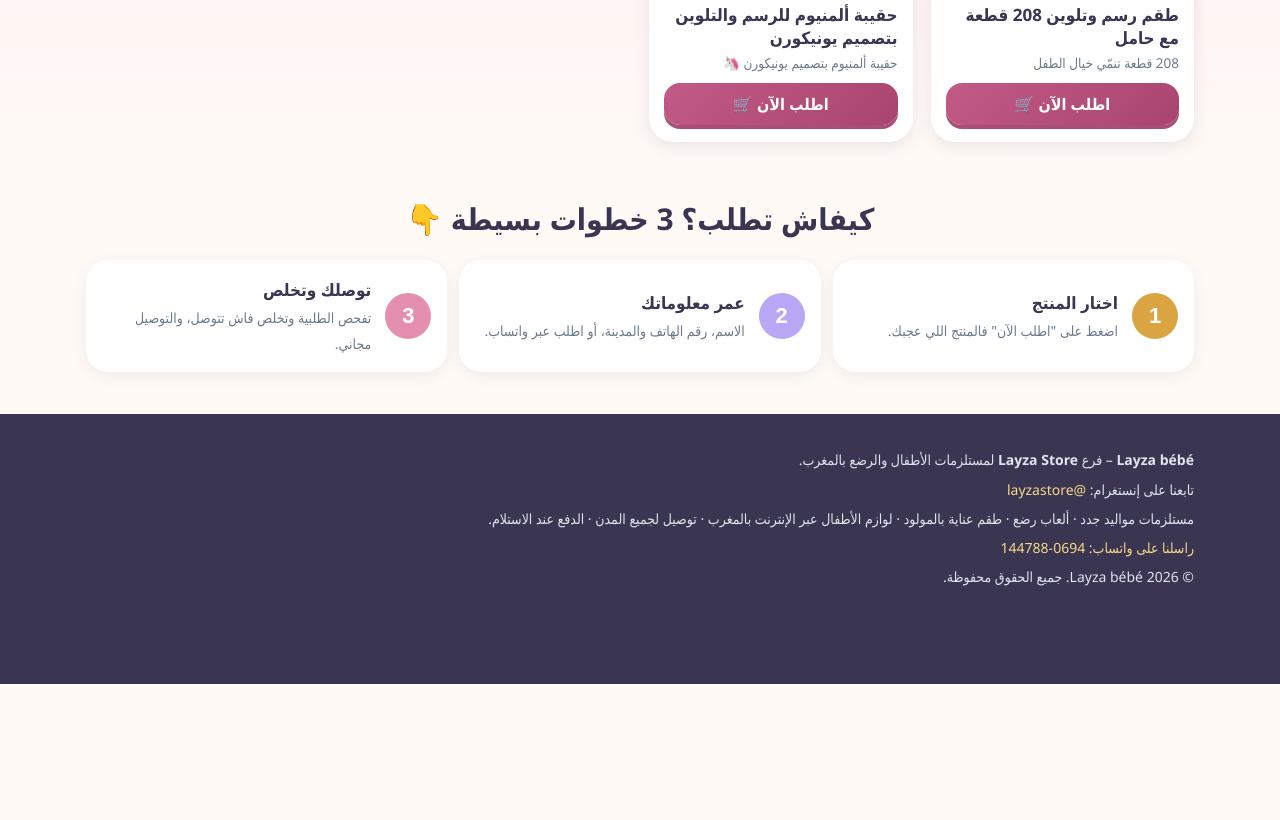
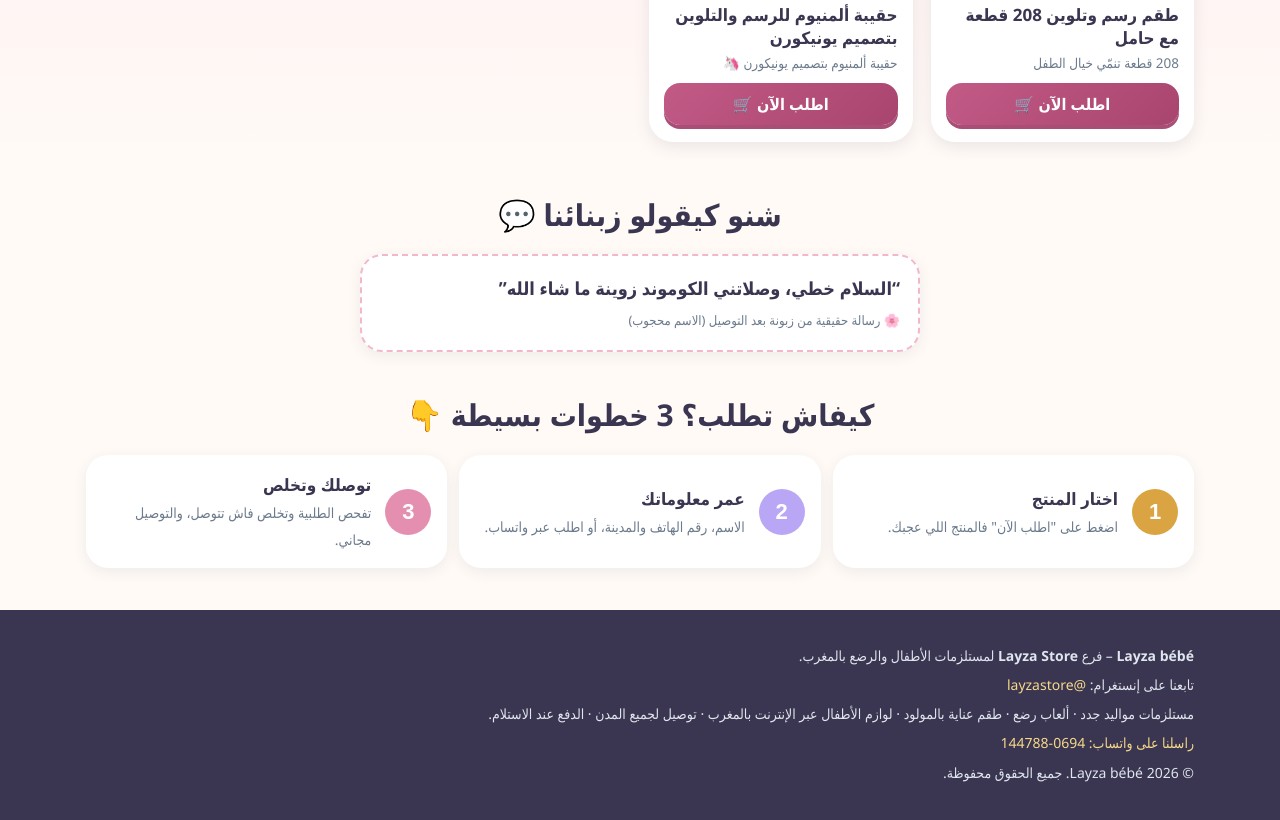
Before and after one commit to layzabebe/layzabebe.github.io, a plain HTML site: page index.html in a window 1280 px wide. Shown: the part 3513-4333 px from the top of the page. Before the commit the page ends 4197 px from the top, so only its background shows below. Drawn offline with Linux system fonts and the light colour scheme; a web font is replaced by a local one.

Commit message:
Add real customer testimonial section
Co-Authored-By: Claude Sonnet 5.5 <noreply@anthropic.com>
Claude-Session: https://claude.ai/code/session_01Jv5m5ZKEkUf8cJUCyeFTju

```diff
--- a/index.html
+++ b/index.html
@@ -80,6 +80,10 @@ header img{width:auto;height:44px}
 .btn{margin-top:auto;display:block;width:100%;border:0;cursor:pointer;background:linear-gradient(135deg,#C25A86,#A8456F);color:#fff;font-weight:800;font-size:16px;font-family:inherit;padding:10px;border-radius:16px;box-shadow:0 4px 0 #A94E75;transition:transform .12s,box-shadow .12s}
 .btn:active{transform:translateY(3px);box-shadow:0 1px 0 #A94E75}
 /* steps */
+.reviews{padding:30px 0 4px}.reviews .ttl{font-size:clamp(22px,5vw,30px);font-weight:800;text-align:center;margin-bottom:14px}
+.rv{background:#fff;border-radius:22px;padding:18px;box-shadow:0 4px 14px rgba(45,58,74,.08);border:2px dashed var(--pink);max-width:560px;margin:0 auto}
+.rv q{display:block;font-size:18px;font-weight:700;quotes:none;line-height:1.6}.rv q::before{content:"\201C"}.rv q::after{content:"\201D"}
+.rv small{display:block;margin-top:8px;color:var(--mute);font-size:13px}
 .steps{padding:34px 0 8px}
 .steps .ttl{font-size:clamp(22px,5vw,30px);font-weight:800;text-align:center;margin-bottom:16px}
 .steps ol{display:grid;gap:12px;list-style:none}
@@ -277,6 +281,15 @@ dialog::backdrop{background:rgba(45,58,74,.55)}
     </div>
   </section>
 
+  <section class="reviews" aria-labelledby="rvt">
+    <div class="wrap">
+      <p class="ttl" id="rvt">شنو كيقولو زبنائنا 💬</p>
+      <figure class="rv">
+        <blockquote><q>السلام خطي، وصلاتني الكوموند زوينة ما شاء الله</q></blockquote>
+        <small>🌸 رسالة حقيقية من زبونة بعد التوصيل (الاسم محجوب)</small>
+      </figure>
+    </div>
+  </section>
   <section class="steps" aria-labelledby="st">
     <div class="wrap">
       <p class="ttl" id="st">كيفاش تطلب؟ 3 خطوات بسيطة 👇</p>
```
